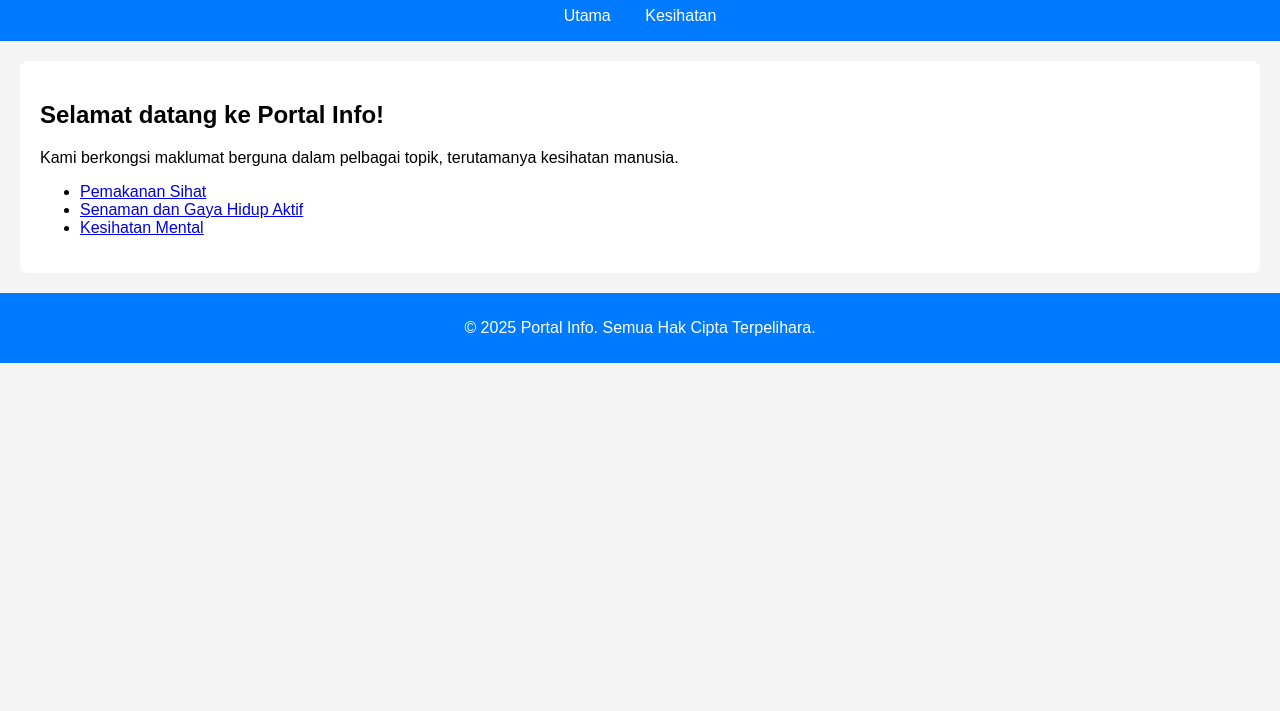
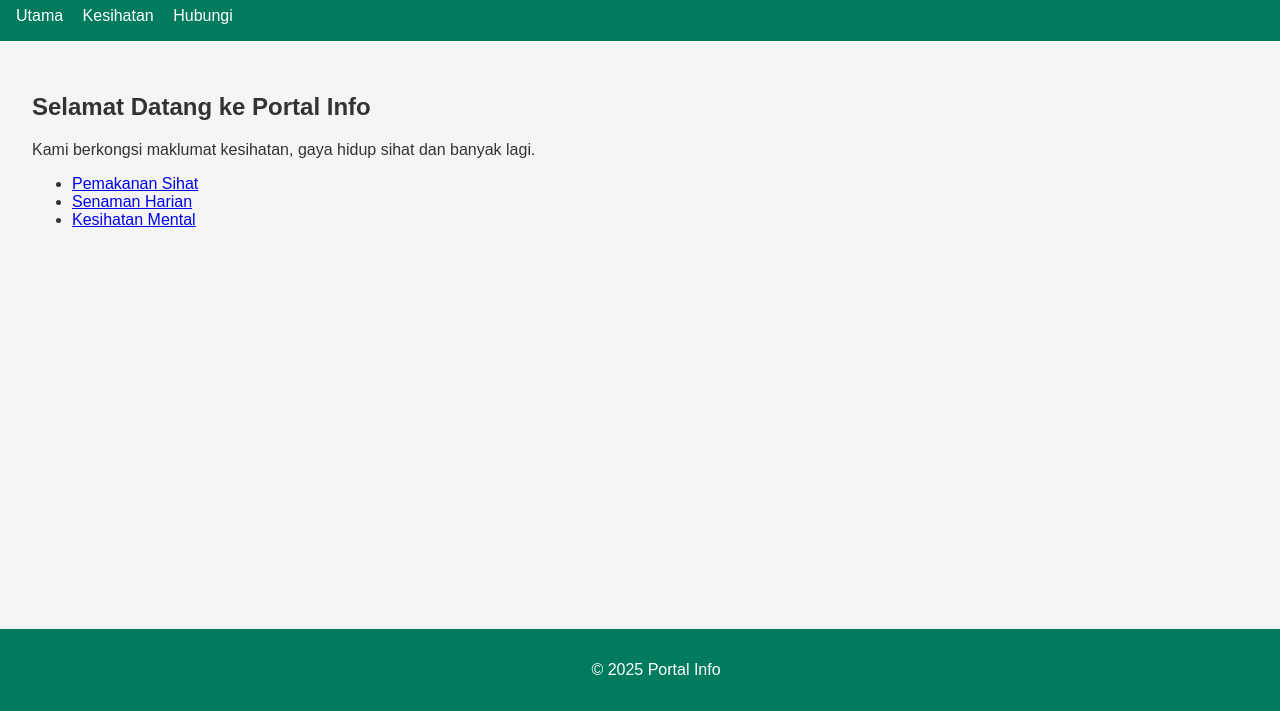
Before and after one commit to Aftus9/Suuku, a plain HTML site: page index.html in a window 1280 px wide. Shown: the part 89-800 px from the top of the page. Drawn offline with Linux system fonts and the light colour scheme.

Commit message:
Add files via upload

```diff
--- a/index.html
+++ b/index.html
@@ -3,17 +3,9 @@
 <html lang="ms">
 <head>
     <meta charset="UTF-8">
-    <title>Laman Utama - Portal Info</title>
+    <meta name="viewport" content="width=device-width, initial-scale=1.0">
+    <title>Portal Info - Laman Utama</title>
     <link rel="stylesheet" href="style.css">
-<!-- Google tag (gtag.js) -->
-<script async src="https://www.googletagmanager.com/gtag/js?id=G-1YPR4ZWC2Y"></script>
-<script>
-  window.dataLayer = window.dataLayer || [];
-  function gtag(){dataLayer.push(arguments);}
-  gtag('js', new Date());
-
-  gtag('config', 'G-1YPR4ZWC2Y');
-</script>
 </head>
 <body>
     <header>
@@ -21,21 +13,22 @@
         <nav>
             <a href="index.html">Utama</a>
             <a href="kesihatan.html">Kesihatan</a>
+            <a href="hubungi.html">Hubungi</a>
         </nav>
     </header>
     <main>
         <section>
-            <h2>Selamat datang ke Portal Info!</h2>
-            <p>Kami berkongsi maklumat berguna dalam pelbagai topik, terutamanya kesihatan manusia.</p>
+            <h2>Selamat Datang ke Portal Info</h2>
+            <p>Kami berkongsi maklumat kesihatan, gaya hidup sihat dan banyak lagi.</p>
             <ul>
-                <li><a href="artikel/artikel1.html">Pemakanan Sihat</a></li>
-                <li><a href="artikel/artikel2.html">Senaman dan Gaya Hidup Aktif</a></li>
-                <li><a href="artikel/artikel3.html">Kesihatan Mental</a></li>
+                <li><a href="artikel/pemakanan.html">Pemakanan Sihat</a></li>
+                <li><a href="artikel/senaman.html">Senaman Harian</a></li>
+                <li><a href="artikel/mental.html">Kesihatan Mental</a></li>
             </ul>
         </section>
     </main>
     <footer>
-        <p>&copy; 2025 Portal Info. Semua Hak Cipta Terpelihara.</p>
+        <p>&copy; 2025 Portal Info</p>
     </footer>
 </body>
 </html>
--- a/style.css
+++ b/style.css
@@ -3,28 +3,28 @@ body {
     font-family: Arial, sans-serif;
     margin: 0;
     padding: 0;
-    background-color: #f4f4f4;
+    background: #f5f5f5;
+    color: #333;
 }
 header {
-    background-color: #007BFF;
+    background: #007b5e;
     color: white;
     padding: 1em;
-    text-align: center;
 }
 nav a {
-    margin: 0 15px;
     color: white;
+    margin-right: 15px;
     text-decoration: none;
 }
 main {
-    padding: 20px;
-    background-color: white;
-    margin: 20px;
-    border-radius: 8px;
+    padding: 2em;
 }
 footer {
+    background: #007b5e;
+    color: white;
     text-align: center;
-    padding: 10px;
-    background-color: #007BFF;
-    color: white;
+    padding: 1em;
+    position: fixed;
+    bottom: 0;
+    width: 100%;
 }
```
Also changed, not shown: artikel/mental.html (added, +1 -0 lines), artikel/pemakanan.html (added, +1 -0 lines), artikel/senaman.html (added, +1 -0 lines), hubungi.html (added, +29 -0 lines), kesihatan.html (+7 -16 lines).
